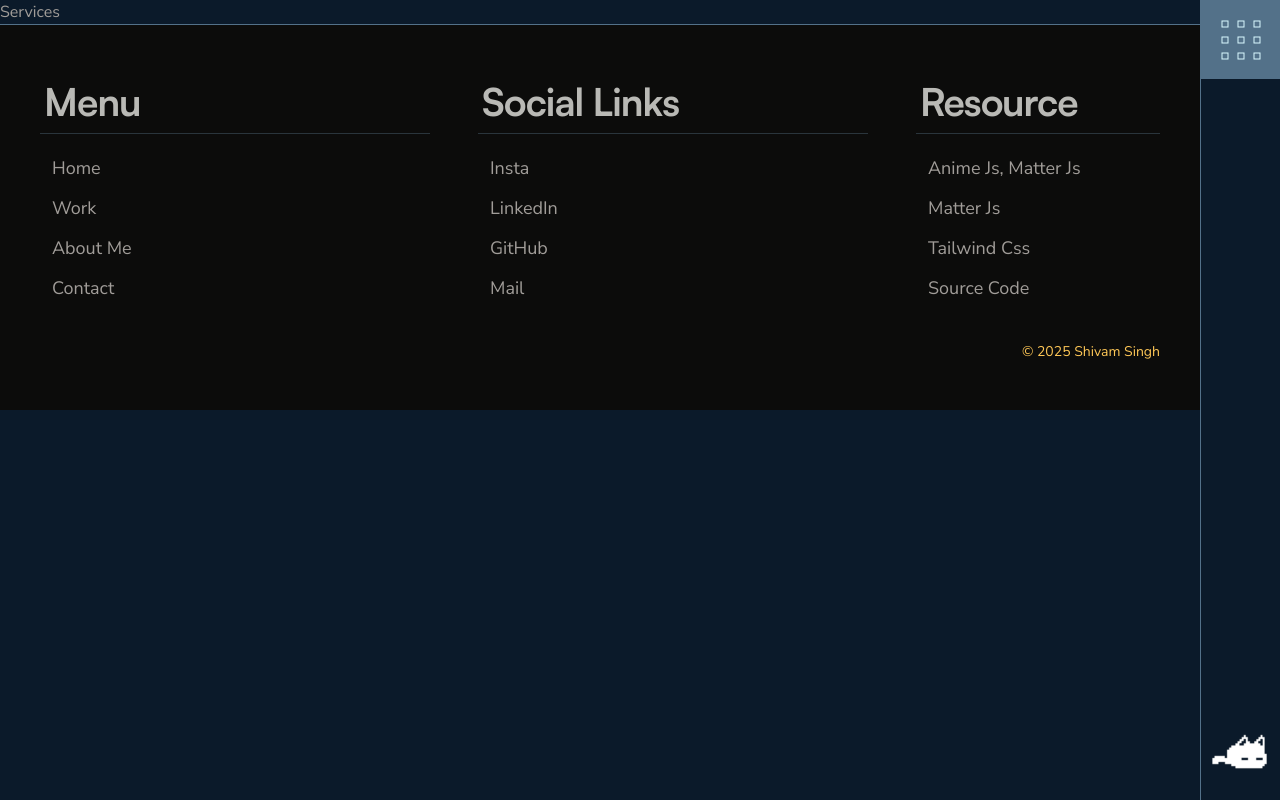
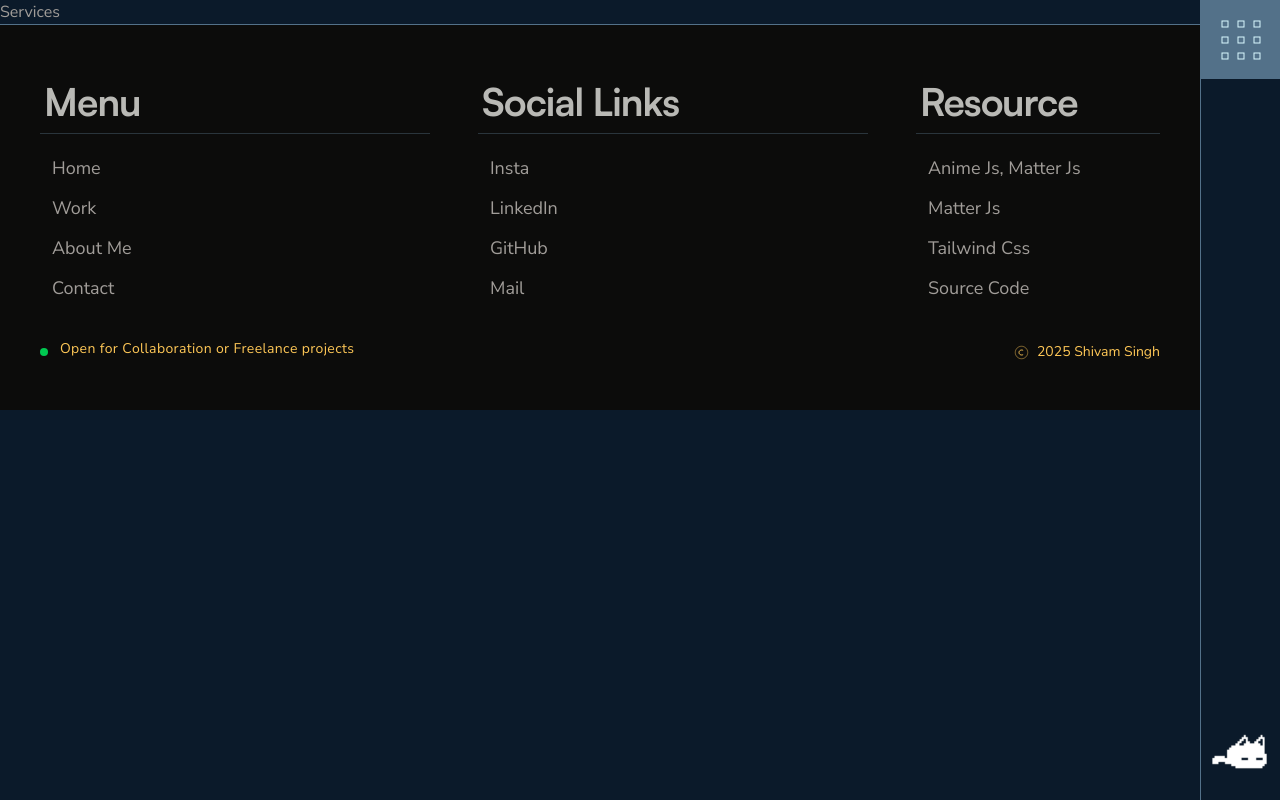
Before and after one commit to shivam4940x/portfolio, a React (Vite) app: page /services in a window 1280 px wide. Built offline with nearby package versions, Linux system fonts and the light colour scheme.

Commit message:
minor updates

```diff
--- a/src/components/about/Experience.tsx
+++ b/src/components/about/Experience.tsx
@@ -1,6 +1,10 @@
 import { exp } from "@/json/About.json";
 import { Fragment } from "react/jsx-runtime";
 import TextIn from "../anim/TextIn";
+function formatter(str: string) {
+  const html = str.replace(/\n/g, "<br/>").replace(/_(.*?)_/g, "<i>$1</i>");
+  return { __html: html };
+}
 
 const Experience = () => {
   return exp.map(({ companyName, startDate, endDate, desc }) => (
@@ -21,7 +25,9 @@ const Experience = () => {
                   </div>
                 </div>
                 <h6 className="text-complimentary capitalize text-center">
-                  {companyName}
+                  <TextIn TextStagger={false} alternative={true} delay={500}>
+                    {companyName}
+                  </TextIn>
                 </h6>
                 <div className="h-1/2 w-px bg-secondary relative">
                   <div className="absolute left-2 bottom-0 text-xs lg:text-sm">
@@ -38,7 +44,7 @@ const Experience = () => {
           </div>
           <div className="lg:pl-40 pt-32 lg:pt-0">
             <div className="lg:py-12 lg:px-8 py-4 text-justify lg:text-lg text-mute-white/90 weight-[80] leading-relaxed tracking-tight">
-              <TextIn TextStagger={false} duration={800}>{desc}</TextIn>
+              <span dangerouslySetInnerHTML={formatter(desc)} />
             </div>
           </div>
         </div>
--- a/src/components/home/Last.tsx
+++ b/src/components/home/Last.tsx
@@ -66,9 +66,9 @@ const Last = () => {
             </div>
           </div>
           <div className="mx-auto w-max md:mx-0">
-            <h4 className="text-xl capitalize font-bold">
+            <h5 className="text-xl capitalize font-bold">
               For further inquiries
-            </h4>
+            </h5>
             <a
               href={`mailto:${lastData.mail}`}
               className=":hover:font-stretch-expanded duration-100 font-normal flex gap-3"
--- a/src/components/layout.tsx
+++ b/src/components/layout.tsx
@@ -1,8 +1,9 @@
 import { useEffect, useRef } from "react";
-import { footer as FooterData } from "@/json/Layout.json";
+import { footer as FooterData, yearName } from "@/json/Layout.json";
 import TransitionLink from "./ui/TransitionLink";
 import { useAnimeScope } from "@/hooks/useAnimeScope";
 import { animate, createDraggable, createSpring, utils } from "animejs";
+import TextIn from "./anim/TextIn";
 export const Kitty = () => {
   const hoverTimeout = useRef<NodeJS.Timeout | null>(null);
   const { root, scope } = useAnimeScope();
@@ -141,8 +142,34 @@ export const Footer = () => {
           );
         })}
       </div>
-      <div className="w-full flex justify-center lg:justify-end">
-        <div className="text-complimentary text-sm">© 2025 Shivam Singh</div>
+      <div className="w-full flex justify-center lg:justify-between text-complimentary items-center text-sm">
+        <div className="gap-3 center h-5 tracking-wide">
+          <div className="w-2 aspect-square bg-green-500 rounded-full"></div>
+          <TextIn delay={500}>
+            Open for Collaboration or Freelance projects
+          </TextIn>
+        </div>
+
+        <div className="center gap-2">
+          <svg
+            xmlns="http://www.w3.org/2000/svg"
+            width={15}
+            height={15}
+            viewBox="0 0 24 24"
+          >
+            <g fill="none" stroke="currentColor" strokeWidth={1.5}>
+              <path
+                d="M2 12C2 6.477 6.477 2 12 2s10 4.477 10 10s-4.477 10-10 10S2 17.523 2 12Z"
+                opacity={0.5}
+              ></path>
+              <path
+                strokeLinecap="round"
+                d="M14 15.667a4.5 4.5 0 0 1-1.714.333C9.919 16 8 14.21 8 12s1.919-4 4.286-4c.61 0 1.189.119 1.714.333"
+              ></path>
+            </g>
+          </svg>
+          {yearName}
+        </div>
       </div>
     </footer>
   );
--- a/src/json/About.json
+++ b/src/json/About.json
@@ -53,7 +53,7 @@
       "startDate": "14th Jan 2025",
       "endDate": "30th April 2025",
       "companyName":"Kanakdristi infotech pvt ltd",
-      "desc": "At Kanakdristi, I contributed to multiple client-facing and internal web platforms. I developed responsive layouts using Next.js and Nuxt.js, styled with Tailwind CSS, and enhanced user experience with GSAP animations. On the backend, I maintained and extended features in an Express.js application, handled API integrations across admin and client interfaces, and showcased backend proficiency through a NestJS demo project. I also collaborated on a travel CRM, utilizing React (Vite), Zustand, React Query, NestJS APIs, and MUI components, ensuring seamless data handling and scalable UI."
+      "desc": "_Internship At Kanakdristi_ \n I contributed to multiple client-facing and internal web platforms. I developed responsive layouts using Next.js and Nuxt.js, styled with Tailwind CSS, and enhanced user experience with GSAP animations. On the backend, I maintained and extended features in an Express.js application, handled API integrations across admin and client interfaces, and showcased backend proficiency through a NestJS demo project. I also collaborated on a travel CRM, utilizing React (Vite), Zustand, React Query, NestJS APIs, and MUI components, ensuring seamless data handling and scalable UI."
     }
   ]
 }
--- a/src/json/Home.json
+++ b/src/json/Home.json
@@ -21,28 +21,27 @@
         "heading": "Web Developer",
         "para": "I craft visually compelling websites engineered to convert and resonate with your audience. Every line of code is tailored to reflect your brand’s identity, with seamless UI and motion-driven interactivity that keeps users engaged and returning.",
         "list": [
-          "Custom Websites",
-          "Full Stack Web Apps",
-          "Interactive Animations"
+          "Responsive Brand Websites",
+          "Conversion-Optimized Landing Pages",
+          "Performance-Focused UI Architecture"
         ]
       },
       {
         "heading": "Frontend Expert",
         "para": "Focused on building high-performance, scalable UIs using cutting-edge tools and best practices. I work with modern frameworks and libraries to bring interfaces to life with precision and style.",
-        "list": ["Next.js", "TailwindCSS", "GSAP / Anime.js"]
+        "list": [
+          "Design-System Driven Components",
+          "Interactive Animations & Transitions",
+          "Pixel-Perfect UI Implementations"
+        ]
       },
       {
         "heading": "Backend Developer",
         "para": "I develop robust backend systems with clear architecture, secure data flows, and scalable APIs — ensuring everything runs fast, clean, and reliably under the hood.",
-        "list": ["Node.js", "TypeScript", "Nest.js"]
-      },
-      {
-        "heading": "UI/UX Design",
-        "para": "I design intuitive interfaces that fuse aesthetics with usability, ensuring every interaction feels natural and purposeful. My focus is on user-first experiences—strategically crafted to elevate engagement, build trust, and drive meaningful actions.",
         "list": [
-          "Figma",
-          "Mockups to functioning websites",
-          "Interactive Animations"
+          "REST & GraphQL API Development",
+          "Scalable Microservices Architecture",
+          "Authentication & Role-Based Access"
         ]
       }
     ]
--- a/src/json/Layout.json
+++ b/src/json/Layout.json
@@ -42,5 +42,7 @@
       { "text": "About Me", "href": "/about" },
       { "text": "Contact", "href": "/contact" }
     ]
-  }
+  },
+
+  "yearName": "2025 Shivam Singh"
 }
```
